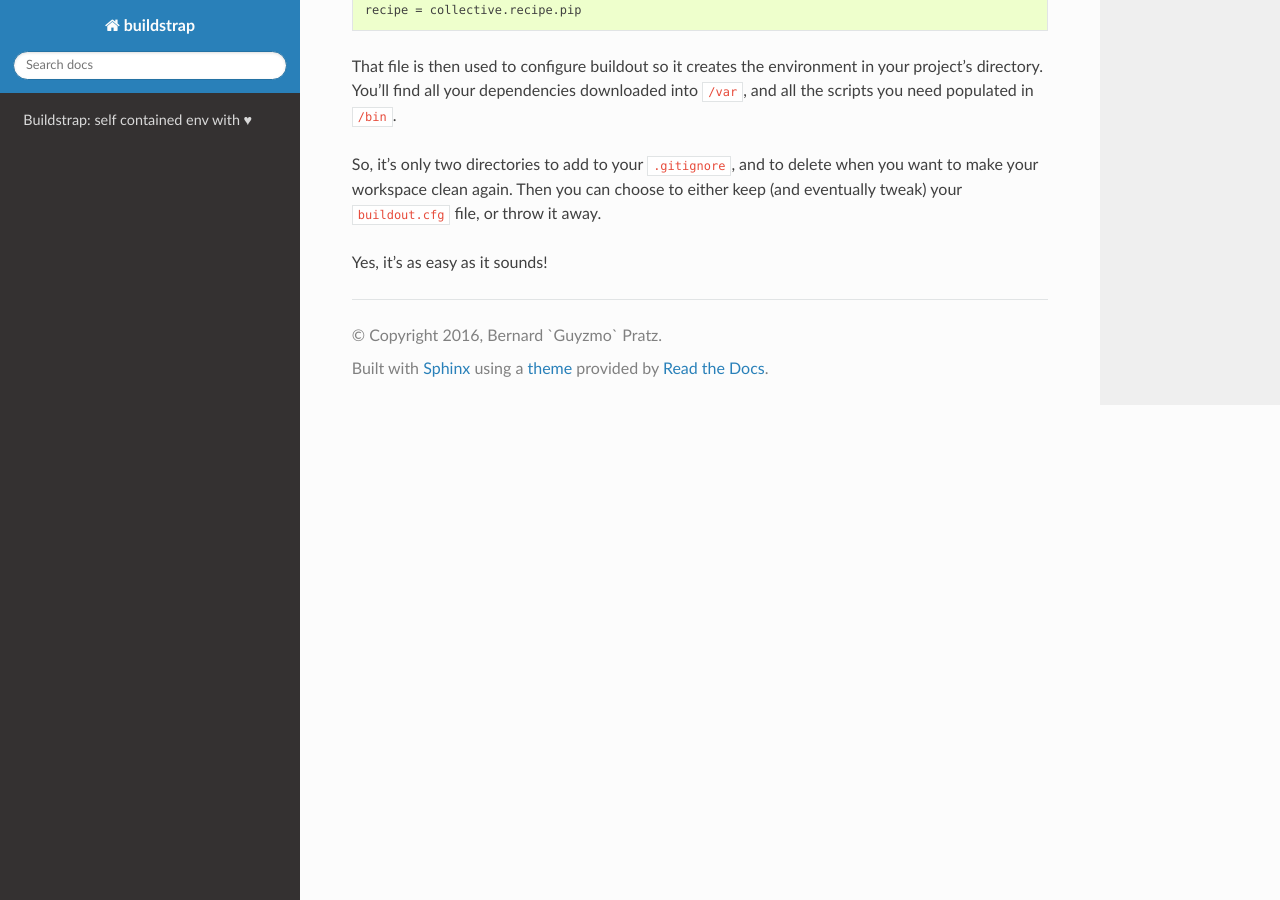
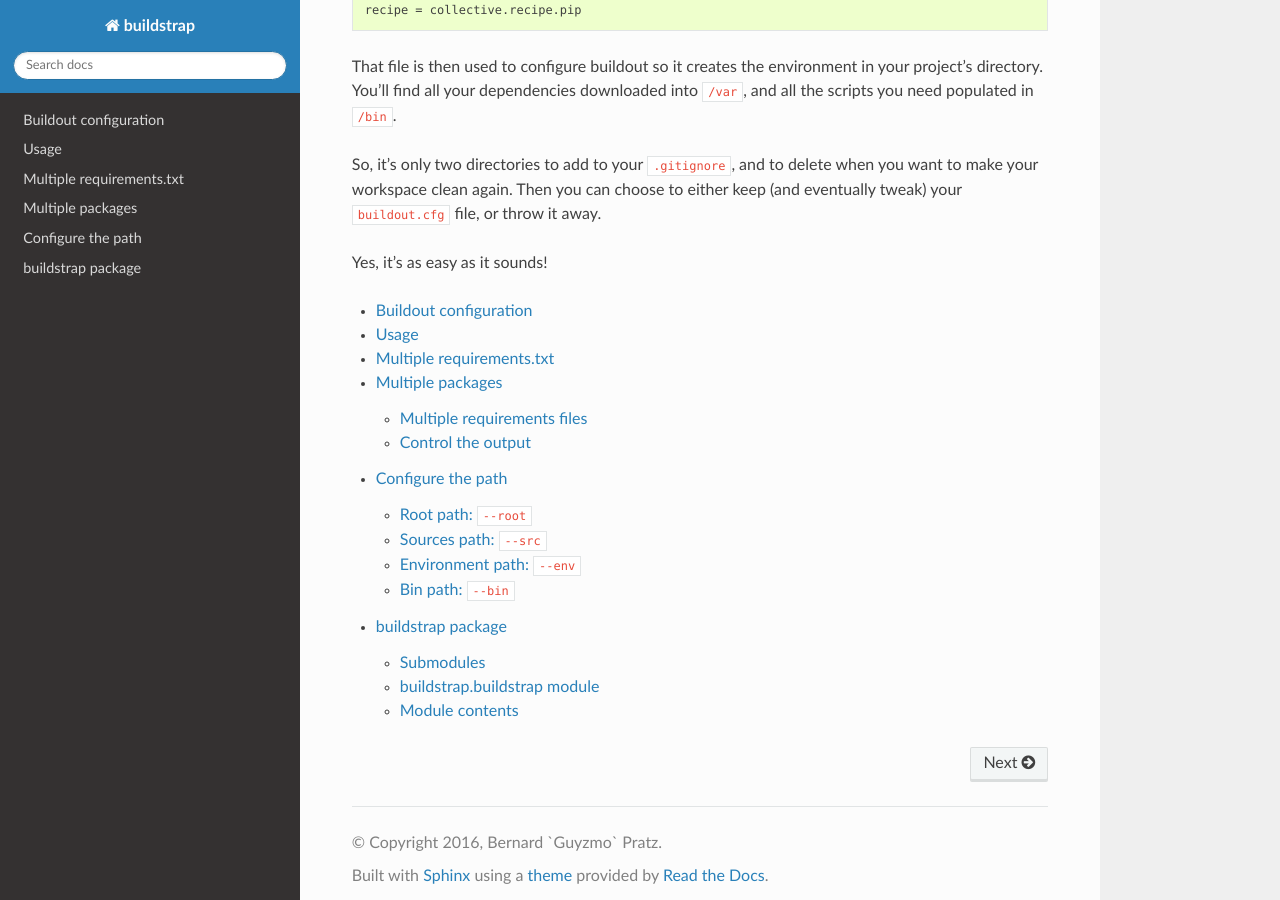
Before and after one commit to guyzmo/buildstrap, a Sphinx documentation site: the page built from doc/index.md, in a window 1280 px wide and 900 px high, scrolled down 863 px. Built offline with Sphinx 7.4.7 and the Read the Docs theme 2.0.0, drawn with Linux system fonts in a browser that asks for light colours.

````diff
--- a/doc/conf.py
+++ b/doc/conf.py
@@ -37,9 +37,7 @@ def setup(app):
             }, True)
     app.add_transform(AutoStructify)
 
-parsers = {
-    '.md': CommonMarkParser
-    }
+source_parsers = { '.md': CommonMarkParser }
 
 # -- General configuration ------------------------------------------------
 
@@ -64,8 +62,8 @@ templates_path = ['_templates']
 # The suffix(es) of source filenames.
 # You can specify multiple suffix as a list of string:
 #
-source_suffix = ['.rst', '.md']
 # source_suffix = '.rst'
+source_suffix = [ '.md', '.rst' ]
 
 # The encoding of source files.
 #
--- a/doc/index.md
+++ b/doc/index.md
@@ -54,3 +54,13 @@ away.
 Yes, it's as easy as it sounds!
 
 [buildout]:https://github.com/buildout/buildout
+
+```eval_rst
+
+.. toctree::
+   quickstart
+   buildout
+   advanced_usage
+   buildstrap
+
+```
--- a/setup.py
+++ b/setup.py
@@ -55,7 +55,7 @@ setup(name='buildstrap',
           'Intended Audience :: Developers',
           'License :: Freely Distributable',
           'Topic :: Software Development',
-          'Topic :: Software Development :: Build tools',
+          'Topic :: Software Development :: Build Tools',
           'Topic :: Utilities',
       ],
       keywords='git',
````
Also changed, not shown: README.md (+1 -1 lines).
